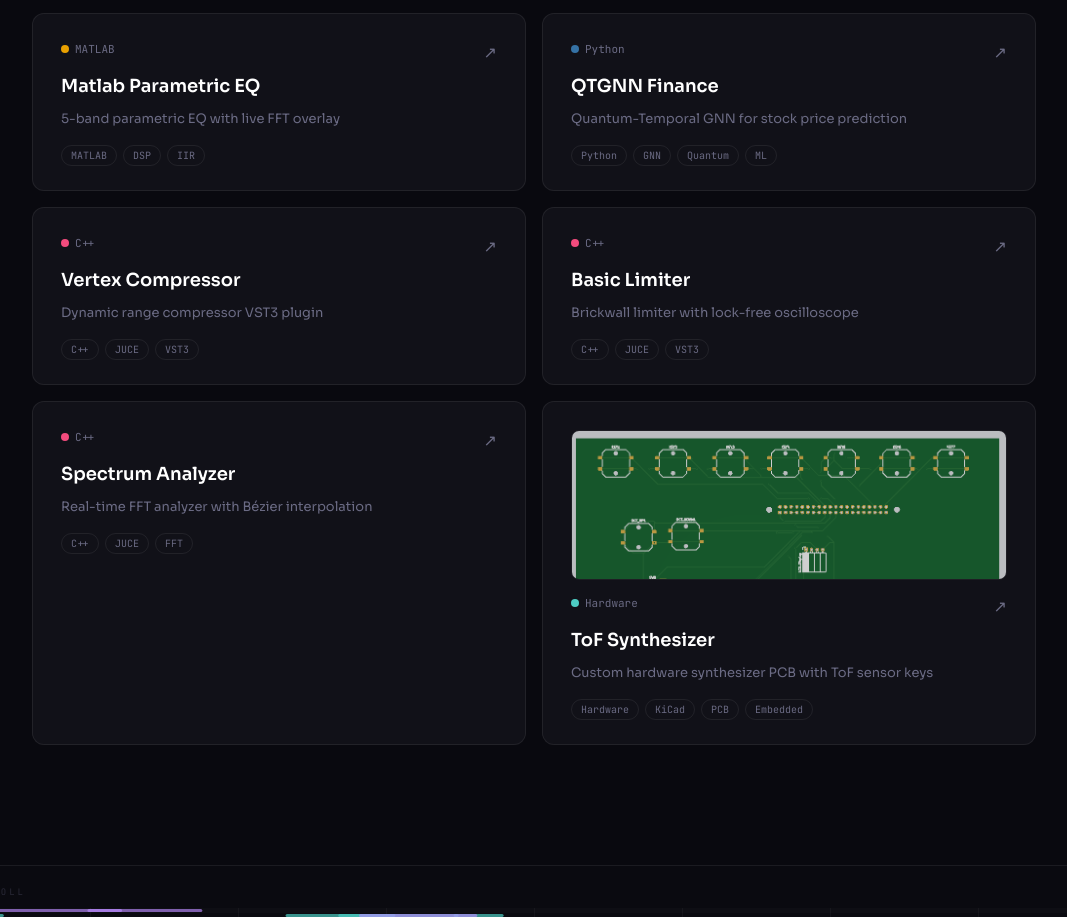
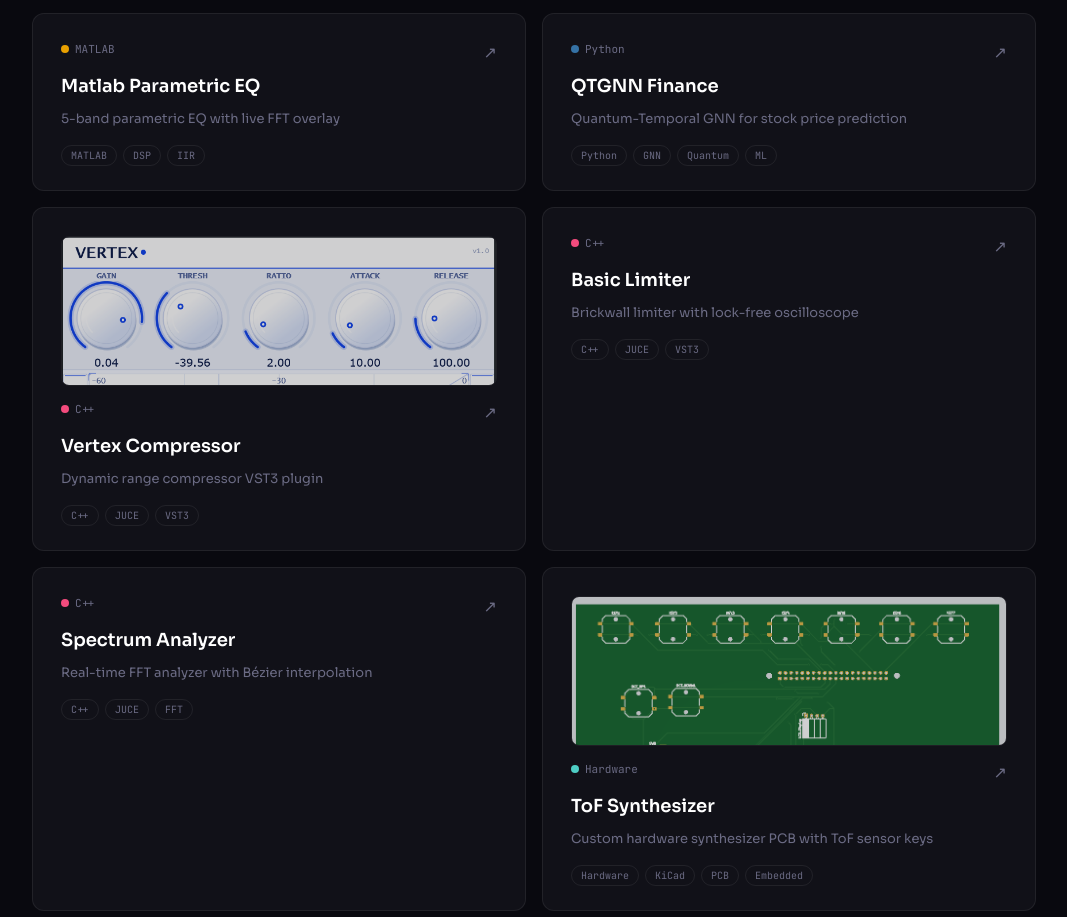
Before and after one commit to lluisestape-upc/PortfolioWebsite, a plain HTML site: page index.html in a window 1280 px wide. Shown: the part 2313-3230 px from the top of the page, without its empty margins (106-1173 px from the left). Drawn offline with Linux system fonts and the light colour scheme.

Commit message:
Add Vertex Compressor screenshot
Co-Authored-By: Claude Sonnet 4.6 <noreply@anthropic.com>

```diff
--- a/index.html
+++ b/index.html
@@ -398,7 +398,10 @@ const PROJECTS = [
     desc:'A VST3 distortion plugin built in C++/JUCE with three clipping algorithms: Soft (smooth saturation curve), Hard (asymmetric hard clipping), and Fold (wave-folding for harmonic complexity). The large DRIVE knob stages input gain, while TONE shapes the frequency response, CRUSH adds bitcrusher-style degradation, and MIX controls wet/dry blend. OUTPUT trims the final level. Visualised with a real-time transfer curve and stereo VU meters. Custom JUCE LookAndFeel with orange accent aesthetic.', features:['Soft / Hard / Fold modes','DRIVE gain staging','TONE filter','CRUSH control','Real-time transfer curve','Stereo VU meters'], github:'https://github.com/lluisestape-upc', dsp:true },
   { id:'eq', name:'Matlab Parametric EQ', tagline:'5-band parametric EQ with live FFT overlay', tags:['MATLAB','DSP','IIR'], lang:'MATLAB', langColor:'#e8a000', desc:'A 5-band parametric EQ built entirely with MATLAB uifigure. Each band supports Peaking, High-Pass, and Low-Pass topologies via second-order IIR biquad filters (RBJ Audio EQ Cookbook). Features drag-on-plot frequency/gain control, scroll-wheel Q adjustment, live FFT spectrum overlay, chunked audio playback with 150 ms debounce, and a bypass A/B comparison toggle.', features:['5 independent bands','Drag-on-plot controls','Live FFT overlay','Scroll-wheel Q','Bypass A/B','RBJ biquad DSP'], github:'https://github.com/lluisestape-upc', dsp:true },
   { id:'qtgnn', name:'QTGNN Finance', tagline:'Quantum-Temporal GNN for stock price prediction', tags:['Python','GNN','Quantum','ML'], lang:'Python', langColor:'#3572A5', desc:'A hybrid Quantum-Temporal Graph Neural Network pipeline for stock price prediction. A custom QGATConv MessagePassing layer routes each message through a parameterised quantum circuit (Hardware-Efficient Ansatz with data re-uploading). A GRU temporal encoder captures short-term momentum and is fused with FinBERT sentiment embeddings. Zero data leakage via rolling-window graph construction. Evaluated with walk-forward cross-validation and annualised Sharpe ratio.', features:['Quantum graph attention','GRU temporal encoder','FinBERT sentiment','Walk-forward CV','Sharpe ratio eval','Next-day forecast'], github:'https://github.com/lluisestape-upc', dsp:false },
-  { id:'compressor', name:'Vertex Compressor', tagline:'Dynamic range compressor VST3 plugin', tags:['C++','JUCE','VST3'], lang:'C++', langColor:'#f34b7d', desc:'A VST3 audio compressor plugin in C++/JUCE. Controls: Gain (−50 to +10 dB), Threshold (−60 to 0 dB), Ratio (1–10), Attack (0.1–100 ms), Release (10–500 ms). Visual feedback through a live transfer curve graph and real-time input/output level meters calibrated from −60 dB to 0 dB.', features:['Threshold & ratio','Attack & release','Transfer curve display','I/O level meters','VST3 + Standalone','JUCE framework'], github:'https://github.com/lluisestape-upc', dsp:true },
+  { id:'compressor', name:'Vertex Compressor', tagline:'Dynamic range compressor VST3 plugin', tags:['C++','JUCE','VST3'], lang:'C++', langColor:'#f34b7d',
+    preview:'uploads/vertex-compressor.png',
+    images:['uploads/vertex-compressor.png'],
+    desc:'A VST3 audio compressor plugin in C++/JUCE. Controls: Gain (−50 to +10 dB), Threshold (−60 to 0 dB), Ratio (1–10), Attack (0.1–100 ms), Release (10–500 ms). Visual feedback through a live transfer curve graph and real-time input/output level meters calibrated from −60 dB to 0 dB.', features:['Threshold & ratio','Attack & release','Transfer curve display','I/O level meters','VST3 + Standalone','JUCE framework'], github:'https://github.com/lluisestape-upc', dsp:true },
   { id:'limiter', name:'Basic Limiter', tagline:'Brickwall limiter with lock-free oscilloscope', tags:['C++','JUCE','VST3'], lang:'C++', langColor:'#f34b7d', desc:'A VST3 brickwall limiter in C++17/JUCE. Linked-stereo peak detection with exponential release and hard-clip ceiling via juce::jlimit. Lock-free oscilloscope: pixel-window downsampling pushed to atomic-indexed circular buffers, read by the 60 Hz GUI timer. VU meters with analogue decay ballistics. Freeze toggle for inspection.', features:['Brickwall hard clip','Lock-free oscilloscope','Exponential release','Ceiling control','VU meters','Freeze mode'], github:'https://github.com/lluisestape-upc', dsp:true },
   { id:'spectrum', name:'Spectrum Analyzer', tagline:'Real-time FFT analyzer with Bézier interpolation', tags:['C++','JUCE','FFT'], lang:'C++', langColor:'#f34b7d', desc:'A real-time spectrum analyzer VST3/Standalone built with C++/JUCE. Bézier-interpolated FFT curve with moving-average smoothing for a jitter-free display at 60 FPS. Analog-style stereo VU meters with smooth falloff ballistics and dynamic color coding. Stereo panning indicator for L/R balance monitoring.', features:['Bézier FFT curve','60 FPS rendering','Stereo VU meters','Panning indicator','Moving-avg smoothing','VST3 + Standalone'], github:'https://github.com/lluisestape-upc', dsp:true },
   { id:'tofsynth', name:'ToF Synthesizer', tagline:'Custom hardware synthesizer PCB with ToF sensor keys', tags:['Hardware','KiCad','PCB','Embedded'], lang:'Hardware', langColor:'#4ecdc4',
```
Also changed, not shown: uploads/vertex-compressor.png (added).
